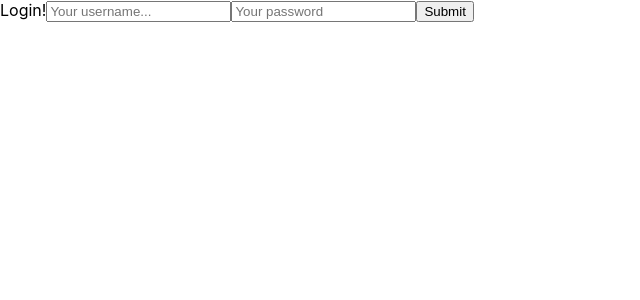
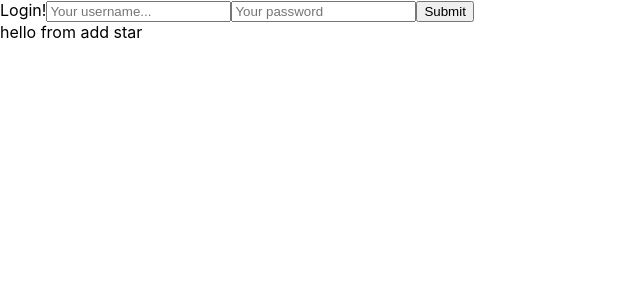
Before and after one commit to 8dot5/phase4project, a React (Create React App) app in the folder client/: page /stars in a window 1280 px wide. Shown: the top 300 px of the page, without its empty margins (0-640 px from the left). Built offline with nearby package versions, Linux system fonts and the light colour scheme; no server answers.

Commit message:
Initial Star-related and NavBar

```diff
--- a/client/src/components/App.js
+++ b/client/src/components/App.js
@@ -4,6 +4,7 @@ import Home from "./Home";
 import Login from './Login';
 import Constellation from "./Constellation";
 import Star from "./Star";
+import CrudStar from "./CrudStar";
 
 
 
@@ -22,11 +23,14 @@ function App() {
     <>
     <Login />
       <Switch>
+        <Route exact path="/stars/:id">
+          <Star />
+        </Route>
+        <Route path="/stars">
+          <CrudStar />
+        </Route>
         <Route exact path="/constellations/:id">
           <Constellation constellations={constellations} />
-        </Route>
-        <Route exact path="/star/:id">
-          <Star />
         </Route>
         <Route exact path="/">
           <Home constellations={constellations} />
--- a/client/src/components/Constellation.js
+++ b/client/src/components/Constellation.js
@@ -11,12 +11,9 @@ function Constellation () {
         .then(r => r.json())
         .then(data => setConstellation(data))
     }, [])
+
     // TODO: add edit button for authenticated users
     // TODO: add star(s) belonging to this constellation
-
-    // function useSetConstellation() {
-    //     setConstellation(constellations.find(c => c.id == id))
-    // }
 
     return (
         <div className="constellation-details">
--- /dev/null
+++ b/client/src/components/CrudStar.js
@@ -0,0 +1,11 @@
+
+
+function AddStar() {
+    return (
+        <div>
+            hello from add star
+        </div>
+    )
+}
+
+export default AddStar
--- a/client/src/components/Star.js
+++ b/client/src/components/Star.js
@@ -1,4 +1,8 @@
+import AddStar from "./CrudStar";
+
 function Star () {
+
+
     return (
         <></>
     )
```
Also changed, not shown: client/src/components/NavBar.js (added, +15 -0 lines).
